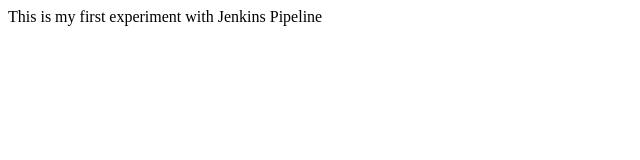
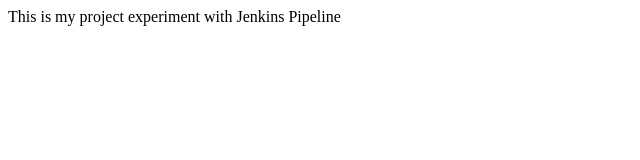
Before and after one commit to vinusree/helloworld, a plain HTML site: page index.html in a window 1280 px wide. Shown: the full height of the page, 0-640 px from the left. Drawn offline with Linux system fonts and the light colour scheme.

Commit message:
Update index.html

```diff
--- a/index.html
+++ b/index.html
@@ -1,5 +1,5 @@
 <html>
 <body>
-This is my first experiment with Jenkins Pipeline
+This is my project experiment with Jenkins Pipeline
 </body>
 </html>
```
